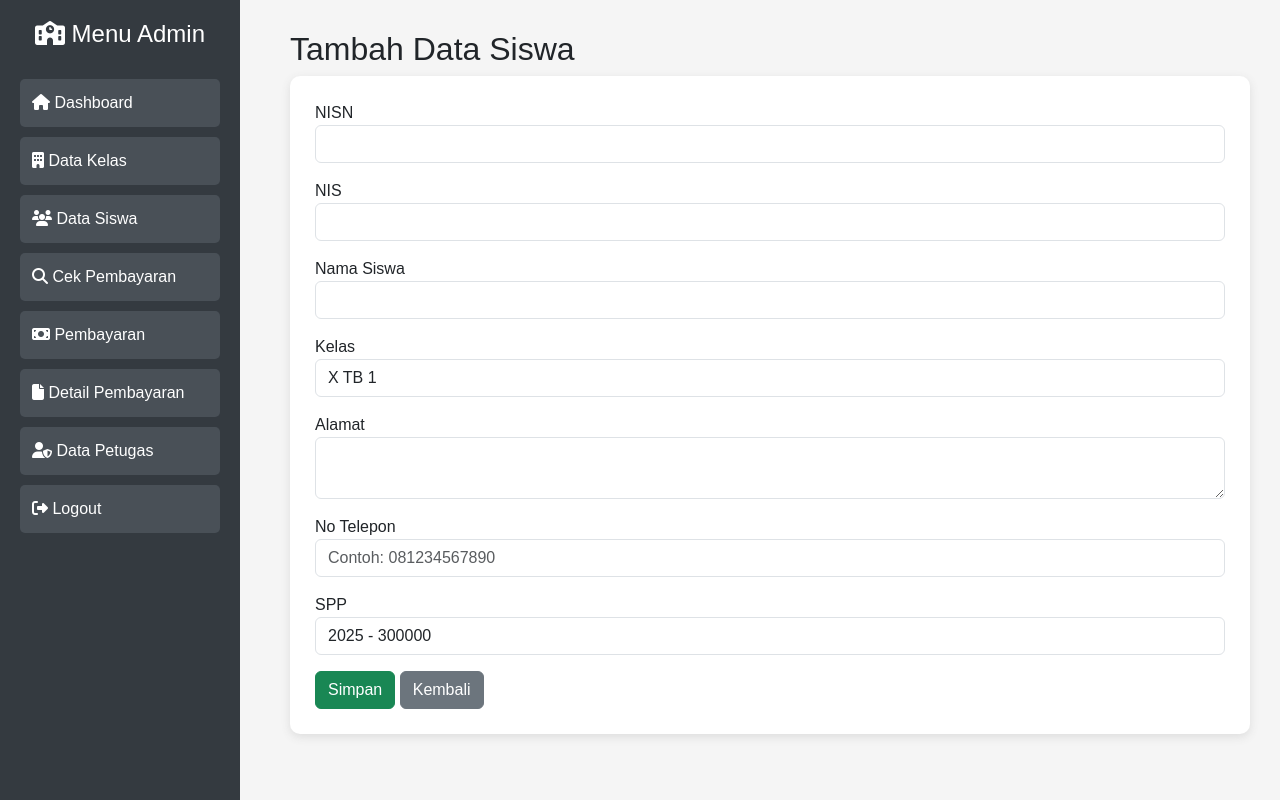
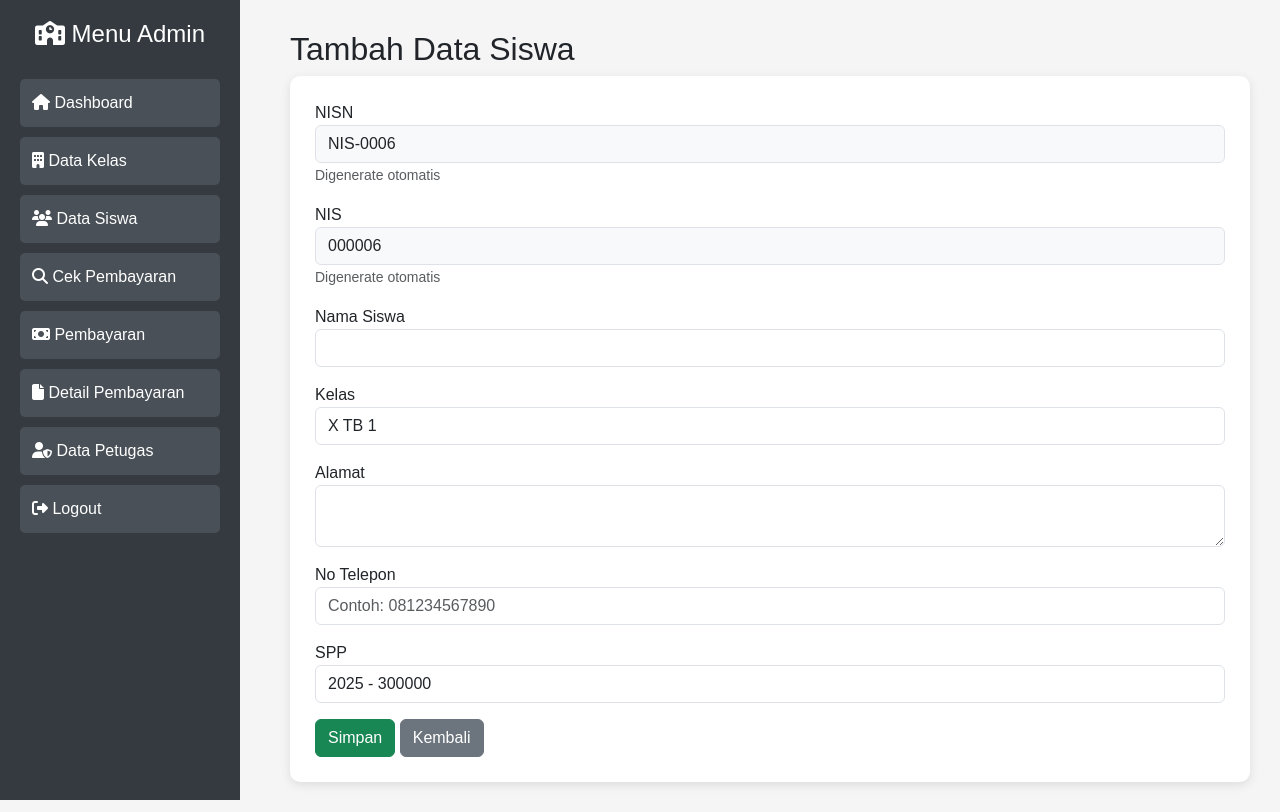
Before and after one commit to AidilAmal/spp_sekolahan, a PHP site: page /siswa/tambah.php in a window 1280 px wide. Run offline with PHP 8.4, Linux system fonts and the light colour scheme; a user stored in the database is signed in; data comes from the database, SQL or seed files in the repository.

Commit message:
Implement auto-generation for NISN and NIS
Added auto-generation for NISN and NIS fields in the form. Updated input fields to be readonly and display generated values.

```diff
--- a/siswa/tambah.php
+++ b/siswa/tambah.php
@@ -48,6 +48,25 @@ if(isset($_POST['simpan'])){
 $kelas = mysqli_query($koneksi, "SELECT * FROM tb_kelas");
 $spp   = mysqli_query($koneksi, "SELECT * FROM tb_spp");
 
+// Auto-generate NISN (format NIS-XXXX)
+$last_nisn = mysqli_fetch_assoc(mysqli_query($koneksi,
+    "SELECT nisn FROM tb_siswa ORDER BY nisn DESC LIMIT 1"));
+if($last_nisn){
+    preg_match('/\d+/', $last_nisn['nisn'], $m);
+    $next_nisn = 'NIS-' . str_pad(intval($m[0]) + 1, 4, '0', STR_PAD_LEFT);
+} else {
+    $next_nisn = 'NIS-0001';
+}
+
+// Auto-generate NIS (format 000001)
+$last_nis = mysqli_fetch_assoc(mysqli_query($koneksi,
+    "SELECT nis FROM tb_siswa ORDER BY nis DESC LIMIT 1"));
+if($last_nis){
+    $next_nis = str_pad(intval($last_nis['nis']) + 1, 6, '0', STR_PAD_LEFT);
+} else {
+    $next_nis = '000001';
+}
+
 ?>
 
 <?php include "../template/header.php"; ?>
@@ -64,12 +83,16 @@ $spp   = mysqli_query($koneksi, "SELECT * FROM tb_spp");
 
 <div class="mb-3">
 <label>NISN</label>
-<input type="text" name="nisn" class="form-control" required>
+<input type="text" name="nisn" class="form-control bg-light"
+       value="<?= $next_nisn ?>" readonly>
+<small class="text-muted">Digenerate otomatis</small>
 </div>
 
 <div class="mb-3">
 <label>NIS</label>
-<input type="text" name="nis" class="form-control" required>
+<input type="text" name="nis" class="form-control bg-light"
+       value="<?= $next_nis ?>" readonly>
+<small class="text-muted">Digenerate otomatis</small>
 </div>
 
 <div class="mb-3">
```
